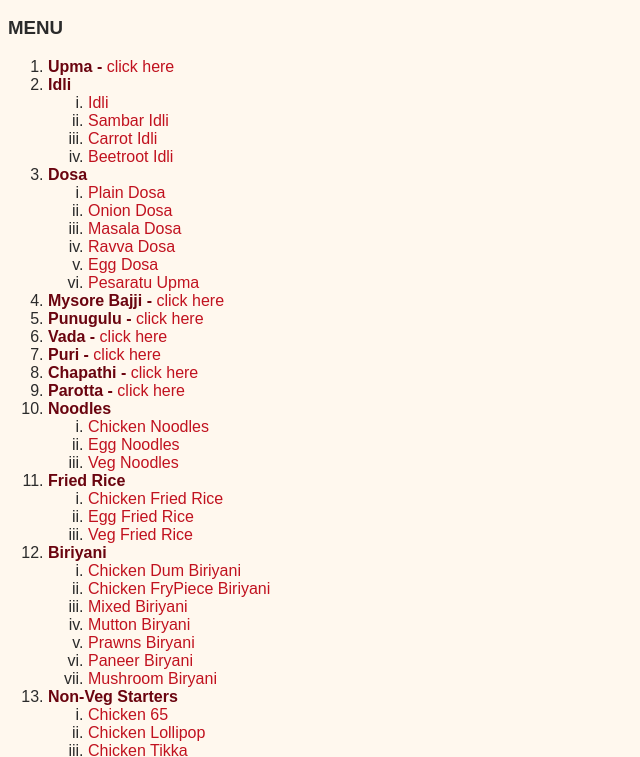
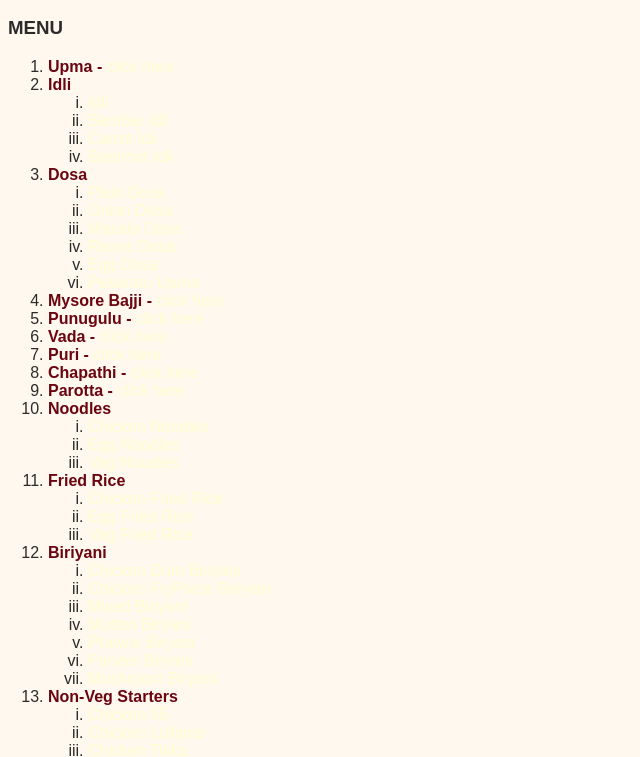
Before and after one commit to YonkaSkills/fds-project, a plain HTML site: page Menu.html in a window 1280 px wide. Shown: the part 39-796 px from the top of the page, without its empty margins (0-640 px from the left). Drawn offline with Linux system fonts and the light colour scheme.

Commit message:
Update Menu.html

```diff
--- a/Menu.html
+++ b/Menu.html
@@ -13,7 +13,7 @@
 	  color: #8B0000;
 	}
 	a {
-	  color: #C1121F;
+	  color: #FFFDD0;
 	  text-decoration: none;
 	}
 	a:hover {
```
